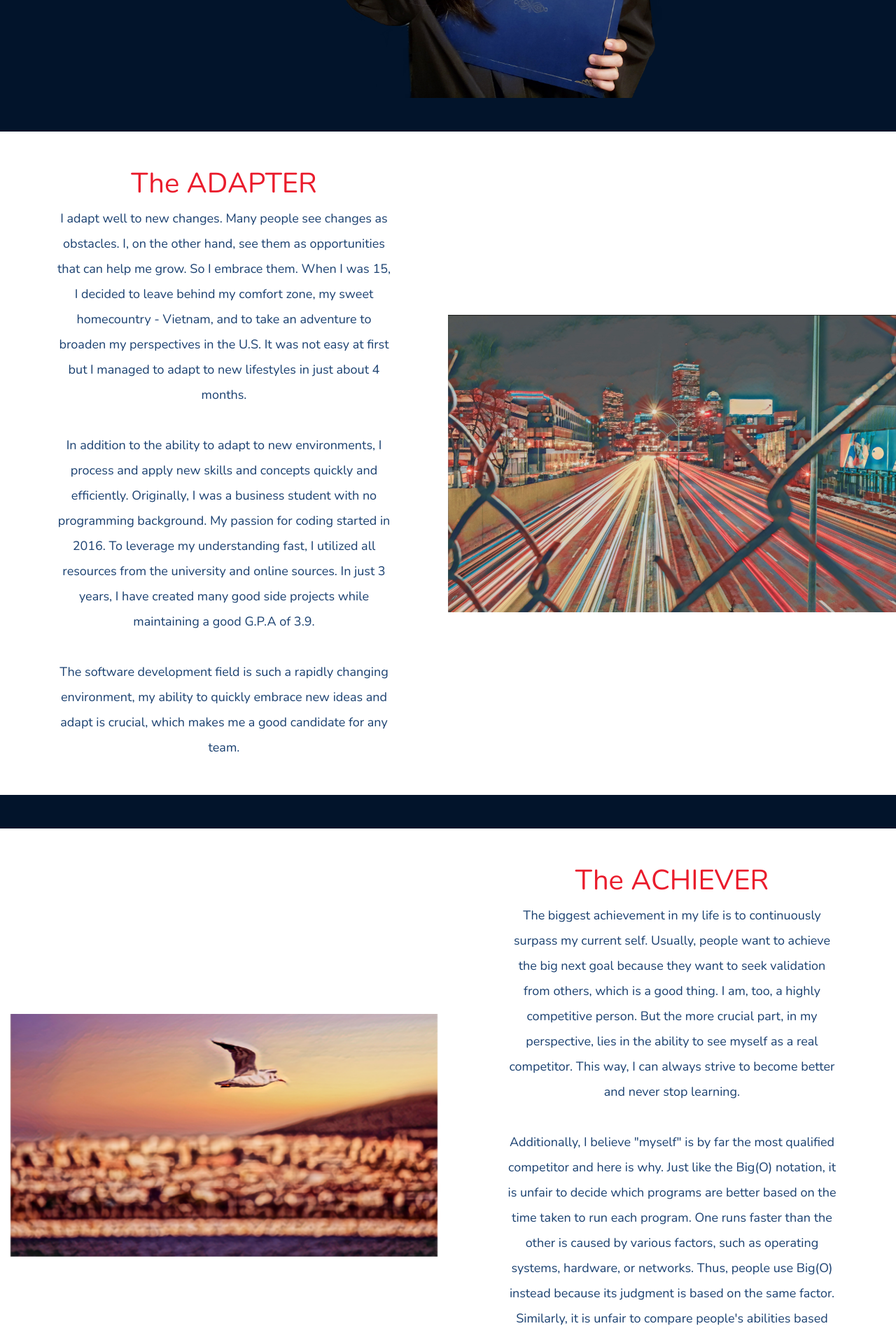
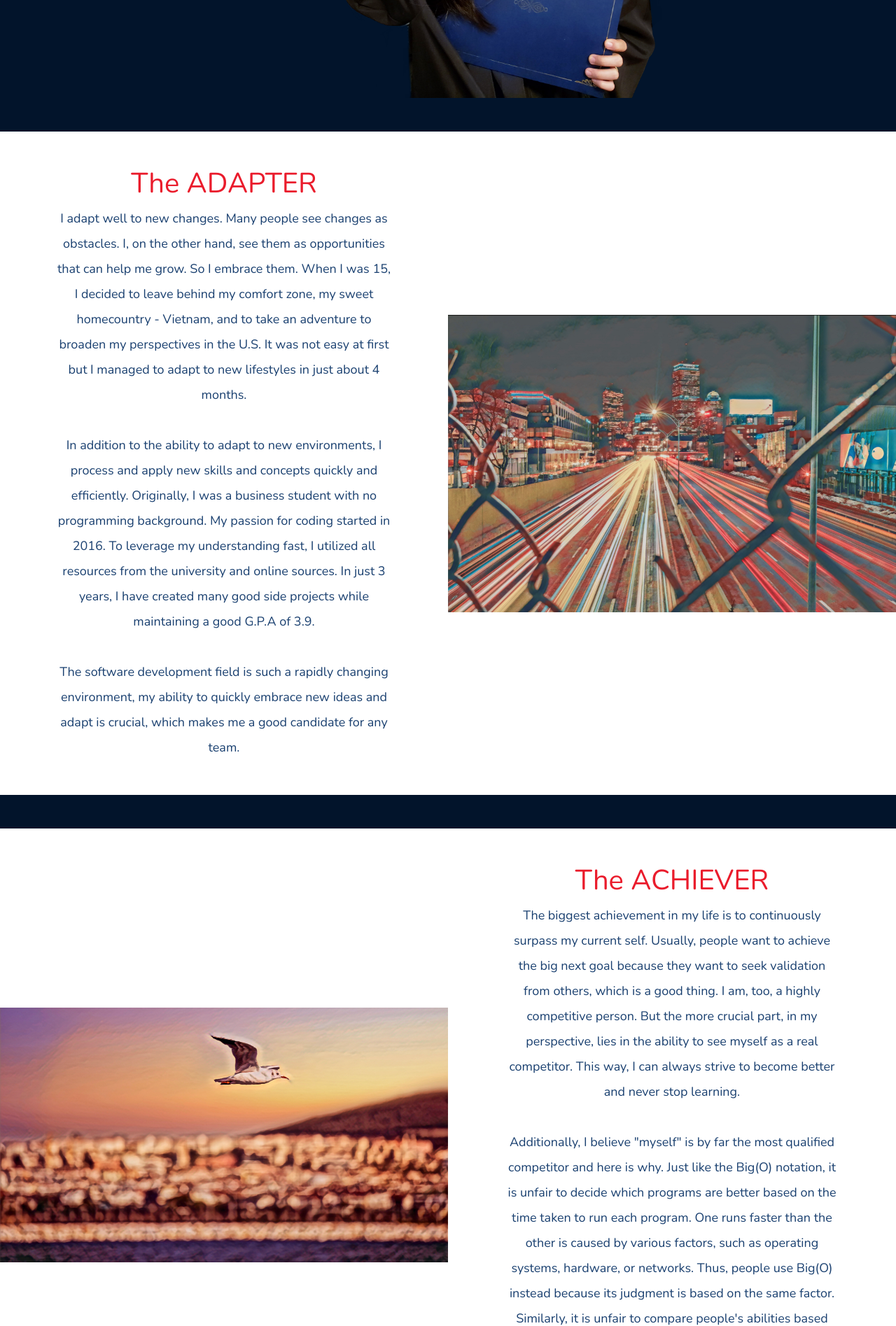
Before and after one commit to tphuong141607/My-Website, a Node server app: page /aboutMe in a window 1280 px wide. Shown: the part 799-2694 px from the top of the page at 70% size. Run offline with Node 20, Linux system fonts and the light colour scheme; some libraries are stand-ins or nearby versions.

Commit message:
update About page

```diff
--- a/views/aboutMe.ejs
+++ b/views/aboutMe.ejs
@@ -19,7 +19,7 @@
 
 			<div class='col-3 text-center d-none d-md-inline'>
 				<div class='py-1'>
-					<a href="#theCoder" class="bttn">The dancer</a>
+					<a href="#theAdapter" class="bttn">The adapter</a>
 				</div>
 				<div class='py-2'>
 					<a href="#theAchiever" class="bttn">The achiever</a>
@@ -32,10 +32,10 @@
 
 			<div class='col-3 text-center d-none d-md-inline'>
 				<div class='py-1'>
-					<a href="#theAdapter" class="bttn">The adapter</a>
+					<a href="#theLearner" class="bttn">The learner</a>
 				</div>
 				<div class='py-2'>
-					<a href="#theLearner" class="bttn">The learner</a>
+					<a href="#theDancer" class="bttn">The dancer</a>
 				</div>
 			</div>
 
@@ -44,12 +44,11 @@
    	</section>
 
 
-
    	<!-- About Detail-->
    	<section class="container-fluid px-0 my-5 content" id="theAdapter">
         <div class="row align-items-center">
 
-			<div class="col-md-6 text-center">
+			<div class="col-xl-6 text-center">
 				<div class="row justify-content-center mb-5 mb-md-0">
 					<div class="col-10 blurb">
 						<h2>The ADAPTER</h2>
@@ -64,21 +63,23 @@
 				</div>
  			</div>
 
- 			<div class="img col-md-6 p-0">
+ 			<div class="img col-xl-6 p-0">
 				<img class="img-fluid" src="images/theAdapter.jpg">
 			</div>
 
    		</div>
    	</section>
 
+
    	<section class="container-fluid px-0 my-5 content" id="theAchiever">
         <div class="row align-items-center">
 
-			<div class="col-md-6 order-2 order-md-1">
+        	<div class="col-xl-6 order-2 order-lg-1 p-0">
 				<img class="img-fluid" src="images/theAchiever.jpg">
 			</div>
 
-			<div class="col-md-6 text-center order-1 order-md-2">
+			<div class="col-xl-6 text-center order-1 order-lg-2 ">
+
 				<div class="row justify-content-center mb-5 mb-md-0">
 					<div class="col-10 blurb">
 						<h2>The ACHIEVER</h2>
@@ -95,7 +96,7 @@
 
    	<section class="container-fluid px-0 mt-0 mb-5 content" id="theLearner">
         <div class="row align-items-center">
-			<div class="col-md-6 text-center">
+			<div class="col-xl-6 text-center">
 				<div class="row justify-content-center mb-5 mb-md-0">
 					<div class="col-10 blurb">
 						<h2>The LEARNER</h2>
@@ -107,20 +108,20 @@
 				</div>
  			</div>
 
- 			<div class="col-md-6 p-0">
+ 			<div class="col-xl-6 p-0">
  				<img class="img-fluid" src="images/theLearner.jpg">
 			</div>
    		</div>
    	</section>
 
-   	<section class="container-fluid px-0 my-5 content" id="theCoder">
+   	<section class="container-fluid px-0 my-5 content" id="theDancer">
         <div class="row align-items-center">
 
-			<div class="col-md-6 order-2 order-md-1 p-0">
+			<div class="col-xl-6 order-2 order-lg-1 p-0">
 				<img class="img-fluid" src="images/theDancer.jpg">
 			</div>
 
-			<div class="col-md-6 text-center order-1 order-md-2 mb-5 mb-md-0">
+			<div class="col-xl-6 text-center order-1 order-lg-2 mb-5 mb-md-0">
 				<div class="row justify-content-center">
 					<div class="col-10 blurb">
 						<h2>The Dancer</h2>
```
